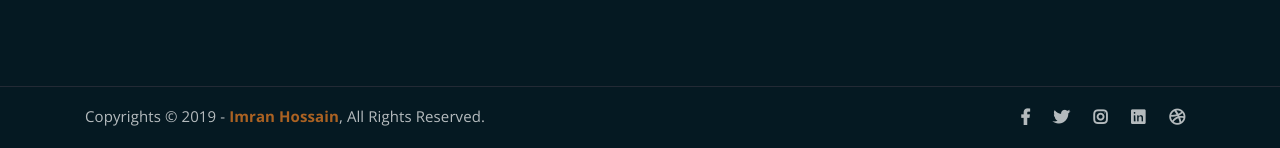
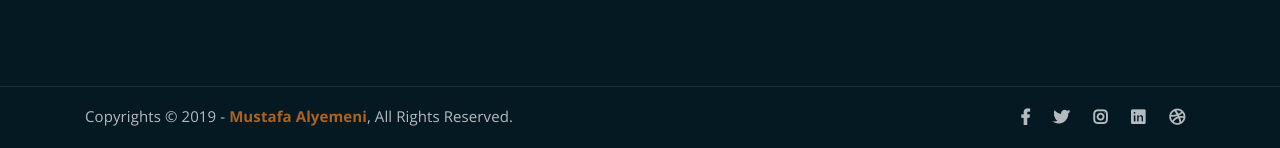
Before and after one commit to Mustafaalyemeni39/APIDjango, a Django app: page /about/ in a window 1280 px wide. Shown: the part 3779-3927 px from the top of the page. Run offline with Django 4.2, Linux system fonts and the light colour scheme; some libraries are stand-ins or nearby versions.

Commit message:
Update base.html

```diff
--- a/templates/base.html
+++ b/templates/base.html
@@ -264,7 +264,7 @@
 		<div class="container">
 			<div class="row">
 				<div class="col-lg-6 col-md-12">
-					<p>Copyrights &copy; 2019 - <a href="https://imransdesign.com/">Imran Hossain</a>,  All Rights Reserved.</p>
+					<p>Copyrights &copy; 2019 - <a href="https://imransdesign.com/">Mustafa Alyemeni</a>,  All Rights Reserved.</p>
 				</div>
 				<div class="col-lg-6 text-right col-md-12">
 					<div class="social-icons">
```
